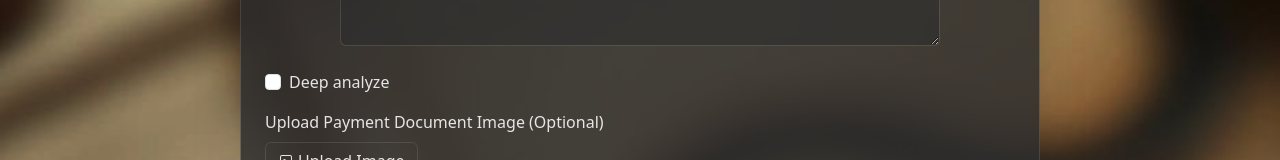
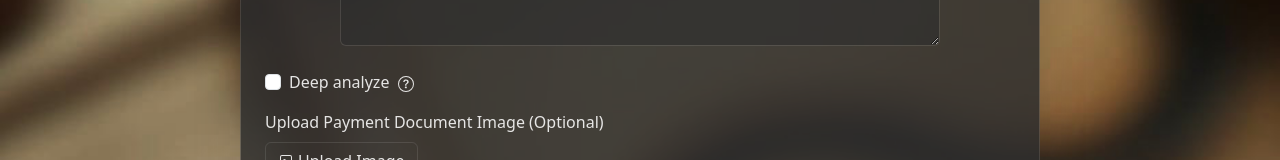
Before and after one commit to kosinal/qr-pay-code, a React (Vite) app: page / in a window 1280 px wide. Shown: the part 281-441 px from the top of the page. Built offline with nearby package versions, Linux system fonts and the light colour scheme.

Commit message:
Add ToT explain hover.

```diff
--- a/src/components/SimpleLayout.tsx
+++ b/src/components/SimpleLayout.tsx
@@ -1,5 +1,6 @@
 import React, { useState } from 'react';
-import { Card, Button, Alert, Form } from 'react-bootstrap';
+import { Card, Button, Alert, Form, OverlayTrigger, Tooltip } from 'react-bootstrap';
+import { BsQuestionCircle } from 'react-icons/bs';
 import { PaymentTextInput } from './PaymentTextInput';
 import { ApiKeyInput } from './ApiKeyInput';
 import { ModelSelect, type GeminiModel } from './ModelSelect';
@@ -306,11 +307,28 @@ export const SimpleLayout: React.FC = () => {
           <Form.Check
             type="checkbox"
             id="enable-tot-checkbox"
-            label="Deep analyze"
             checked={enableToT}
             onChange={(e) => setEnableToT(e.target.checked)}
             disabled={loadingState !== null}
             className="mb-3"
+            label={
+              <>
+                Deep analyze{' '}
+                <OverlayTrigger
+                  placement="right"
+                  overlay={
+                    <Tooltip id="tot-tooltip">
+                      Uses Tree of Thought reasoning for deeper analysis. This will consume more
+                      tokens and take longer to complete.
+                    </Tooltip>
+                  }
+                >
+                  <span style={{ cursor: 'help', marginLeft: '4px' }}>
+                    <BsQuestionCircle size={16} />
+                  </span>
+                </OverlayTrigger>
+              </>
+            }
           />
           <ImageInput
             onImageSelect={handleImageSelect}
```
